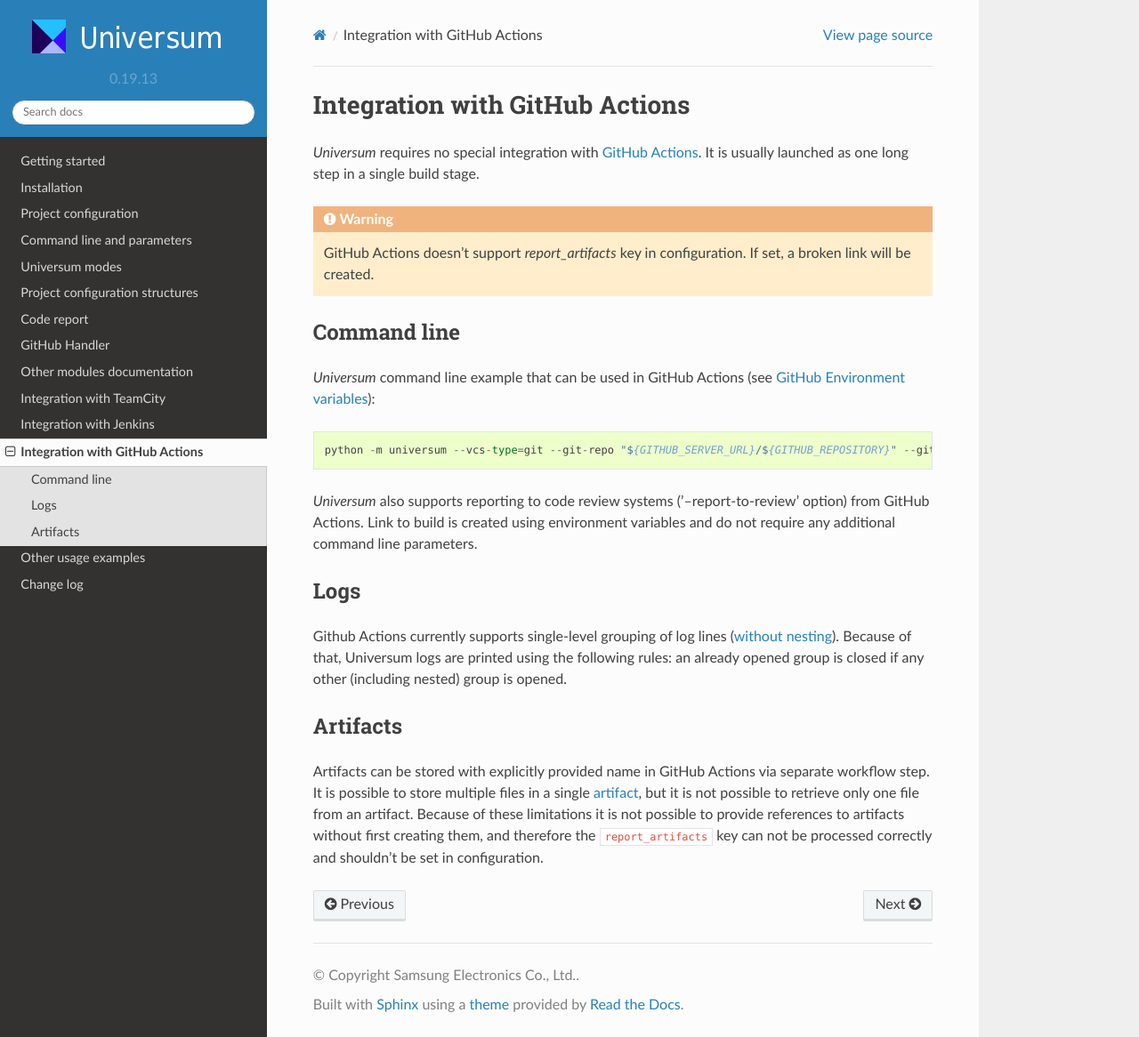
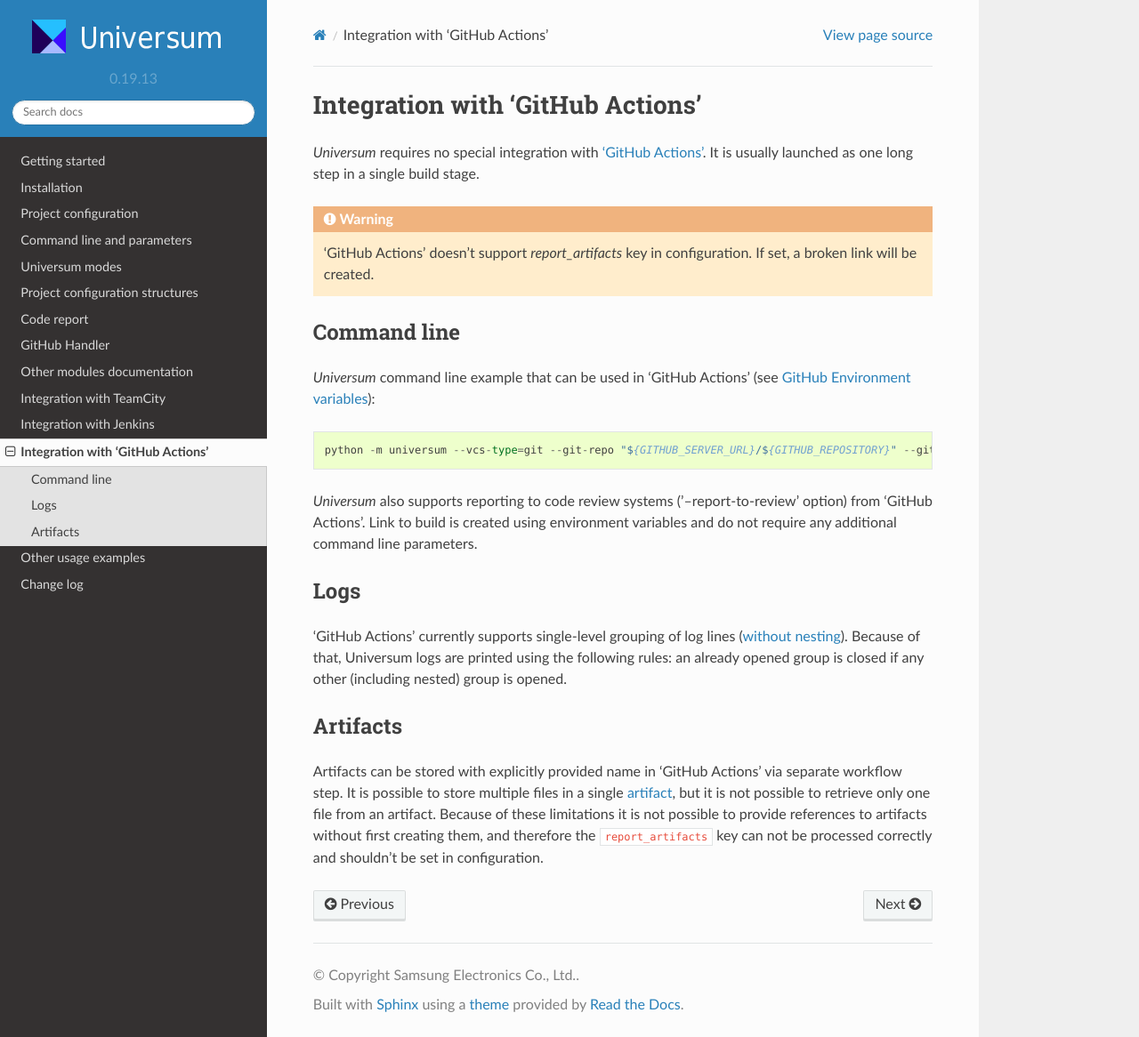
Before and after one commit to Samsung/Universum, a Sphinx documentation site: the page built from doc/github_actions.rst, in a window 1280 px wide and 1166 px high. Shown: the whole window at 89% size. Built offline with Sphinx 7.4.7 and the Read the Docs theme 2.0.0, drawn with Linux system fonts in a browser that asks for light colours.

Commit message:
use quotes

```diff
--- a/doc/github_actions.rst
+++ b/doc/github_actions.rst
@@ -1,28 +1,28 @@
-Integration with GitHub Actions
+Integration with 'GitHub Actions'
 ===============================
 
-`Universum` requires no special integration with `GitHub Actions <https://docs.github.com/en/actions>`_. It is usually
+`Universum` requires no special integration with `'GitHub Actions' <https://docs.github.com/en/actions>`_. It is usually
 launched as one long step in a single build stage.
 
 .. warning::
 
-    GitHub Actions doesn't support `report_artifacts` key in configuration. If set, a broken link will be created.
+    'GitHub Actions' doesn't support `report_artifacts` key in configuration. If set, a broken link will be created.
 
 Command line
 ------------
 
-`Universum` command line example that can be used in GitHub Actions (see `GitHub Environment variables
+`Universum` command line example that can be used in 'GitHub Actions' (see `GitHub Environment variables
 <https://docs.github.com/en/actions/learn-github-actions/environment-variables>`_):
 ::
     python -m universum --vcs-type=git --git-repo "${GITHUB_SERVER_URL}/${GITHUB_REPOSITORY}" --git-refspec "${GITHUB_REF_NAME}"
 
-`Universum` also supports reporting to code review systems ('--report-to-review' option) from GitHub Actions. Link to
+`Universum` also supports reporting to code review systems ('--report-to-review' option) from 'GitHub Actions'. Link to
 build is created using environment variables and do not require any additional command line parameters.
 
 Logs
 ----
 
-Github Actions currently supports single-level grouping of log lines
+'GitHub Actions' currently supports single-level grouping of log lines
 (`without nesting <https://github.com/actions/runner/issues/802>`_). Because of that, Universum logs are printed using
 the following rules: an already opened group is closed if any other (including nested) group is opened.
 
@@ -30,7 +30,7 @@
 Artifacts
 ---------
 
-Artifacts can be stored with explicitly provided name in GitHub Actions via separate workflow step.
+Artifacts can be stored with explicitly provided name in 'GitHub Actions' via separate workflow step.
 It is possible to store multiple files in a single `artifact
 <https://docs.github.com/en/actions/using-workflows/storing-workflow-data-as-artifacts>`_, but it is not possible to
 retrieve only one file from an artifact. Because of these limitations it is not possible to provide references to
```
